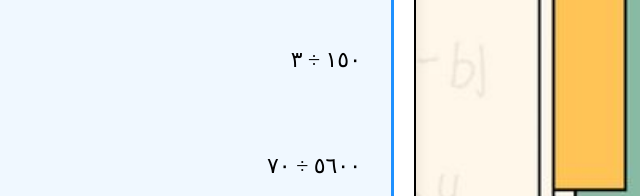
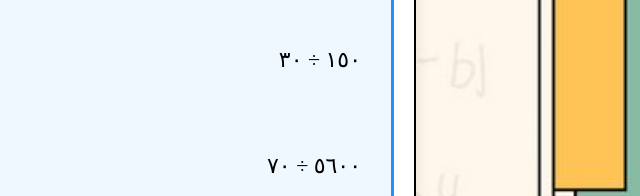
Before and after one commit to RawanAlbarakati/math123321, a plain HTML site: page index.html in a window 1280 px wide. Shown: the part 604-800 px from the top of the page, 596-1236 px from the left. Drawn offline with Linux system fonts and the light colour scheme.

Commit message:
Update index.html

```diff
--- a/index.html
+++ b/index.html
@@ -42,7 +42,7 @@
         </div>
 
         <div class="question">
-            <span>١٥٠ ÷ ٣</span>
+            <span>١٥٠ ÷ ٣٠</span>
             <select name="q3">
                 <option value="" disabled selected></option> <!-- First empty option -->
                 <option value="٣">٣</option>
```
